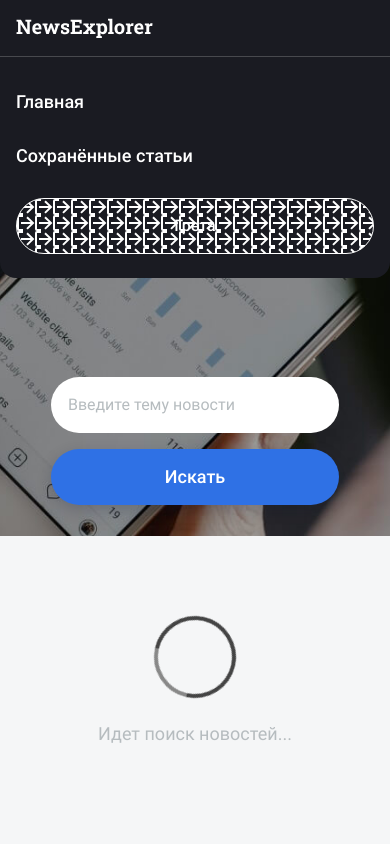
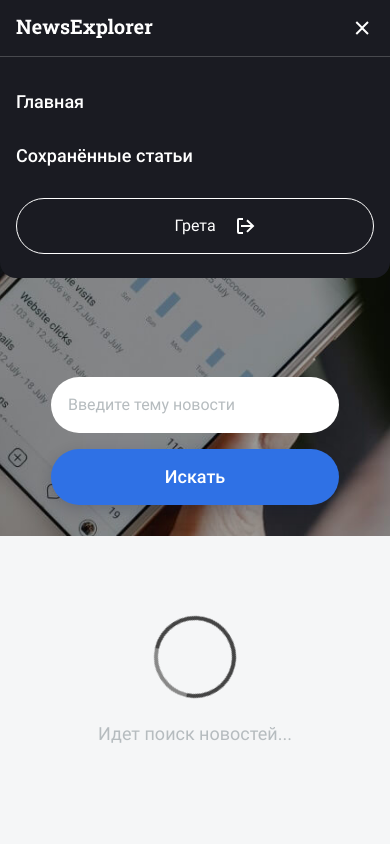
Before and after one commit to Vooooodoo/news-explorer-frontend, a React (Create React App) app: page / in a window 390 px wide. Both pictures are taken after a click on the button 362 px from the left and 28 px from the top of the page. Shown: the top 844 px of the page. Built offline with nearby package versions, Linux system fonts and the light colour scheme.

Commit message:
feat: реализовать мобильное меню

```diff
--- a/src/components/Navigation/Navigation.css
+++ b/src/components/Navigation/Navigation.css
@@ -26,8 +26,6 @@
 
 .navigation__logo-link {
   line-height: 0;
-  display: flex;
-  z-index: 1;
 }
 
 .navigation__text {
@@ -87,7 +85,6 @@
   text-align: left;
   padding: 0 45px 0 20px;
   min-width: 112px;
-  background-image: url(../../images/navigation__desktop-button_white-signout.svg);
   background-repeat: no-repeat;
   background-position: 80px;
 }
@@ -128,6 +125,7 @@
   background-color: #1A1B22;
   padding: 90px 40px 24px;
   border-radius: 0 0 16px 16px;
+  z-index: 1;
 }
 
 .navigation__mobile-menu::before {
@@ -145,6 +143,7 @@
   font-weight: 500;
   font-size: 18px;
   line-height: 24px;
+  color: white;
   text-decoration: none;
   margin-bottom: 30px;
 }
@@ -156,6 +155,35 @@
   cursor: pointer;
   outline: none;
   width: 100%;
+  color: white;
+  border: 1px solid white;
+  padding: 0;
+}
+
+.navigation__mobile-button_type_signout {
+  background-image: url(../../images/navigation__desktop-button_white-signout.svg);
+  background-repeat: no-repeat;
+  background-position: 58%;
+}
+
+.navigation__mobile-logo {
+  position: absolute;
+  top: 23px;
+  left: 40px;
+}
+
+.navigation__mobile-close {
+  position: absolute;
+  top: 21px;
+  right: 40px;
+  width: 24px;
+  height: 24px;
+  border: 0;
+  padding: 0;
+  background-color: transparent;
+  background-image: url(../../images/navigation__mobile-close.svg);
+  cursor: pointer;
+  outline: none;
 }
 
 @media all and (max-width: 1023px) {
@@ -233,4 +261,18 @@
   .navigation__mobile-menu::before {
     top: 56px;
   }
+
+  .navigation__mobile-logo {
+    top: 18px;
+    left: 16px;
+  }
+
+  .navigation__mobile-close {
+    top: 16px;
+    right: 16px;
+  }
+
+  .navigation__mobile-button_type_signout {
+    background-position: 65%;
+  }
 }
--- a/src/components/Navigation/Navigation.js
+++ b/src/components/Navigation/Navigation.js
@@ -61,6 +61,10 @@
     setIsMobileMenuOpen(true);
   }
 
+  function closeMobileMenu() {
+    setIsMobileMenuOpen(false);
+  }
+
   return (
     <div className={`navigation ${navigationClass}`}>
       <Link to="/" className="navigation__logo-link tap-highlight">
@@ -83,17 +87,21 @@
       <button className={`navigation__burger-button tap-highlight ${burgerBtnClass}`} onClick={openMobileMenu} type="button" aria-label="Открыть меню."></button>
       {isMobileMenuOpen
         &&  (<nav className="navigation__mobile-menu">
-              <Link to="/" className={`navigation__mobile-link tap-highlight ${linkClass}`}>Главная</Link>
+              <Link to="/" className="navigation__mobile-link tap-highlight">Главная</Link>
               {props.loggedIn
                 ? (<>
-                    <Link to="/saved-news" className={`navigation__mobile-link tap-highlight ${linkClass}`}>Сохранённые статьи</Link>
-                    <button className={`navigation__mobile-button navigation__mobile-button_type_signout navigation__text tab tap-highlight ${desktopBtnClass} ${signoutBtnClass}`} type="button" onClick={props.onSignOut}>Грета</button>
+                    <Link to="/saved-news" className="navigation__mobile-link tap-highlight">Сохранённые статьи</Link>
+                    <button className="navigation__mobile-button navigation__mobile-button_type_signout tab tap-highlight" type="button" onClick={props.onSignOut}>Грета</button>
                   </>)
 
                 : (<>
-                    <button className={`navigation__mobile-button navigation__mobile-button_type_signin navigation__text tab tap-highlight ${desktopBtnClass}`} type="button" onClick={props.onSignIn}>Авторизоваться</button>
+                    <button className="navigation__mobile-button tab tap-highlight" type="button" onClick={props.onSignIn}>Авторизоваться</button>
                   </>)
               }
+              <Link to="/" className="navigation__mobile-logo tap-highlight">
+                <img src={WhiteHeaderLogo} alt="Логотип в виде текста NewsExplorer." />
+              </Link>
+              <button className="navigation__mobile-close tap-highlight" onClick={closeMobileMenu} type="button" aria-label="Закрыть меню."></button>
             </nav>)
       }
     </div>
```
Also changed, not shown: src/images/navigation__mobile-close.svg (added).
